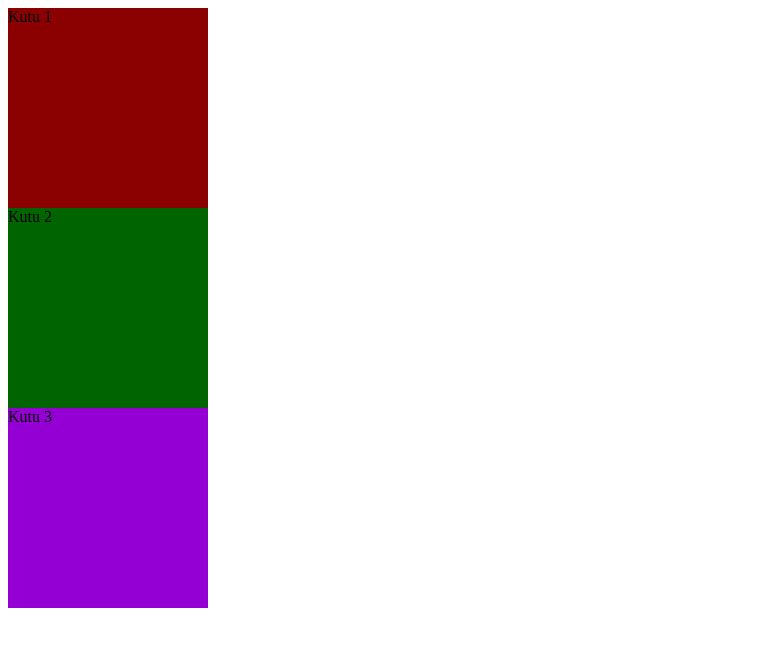
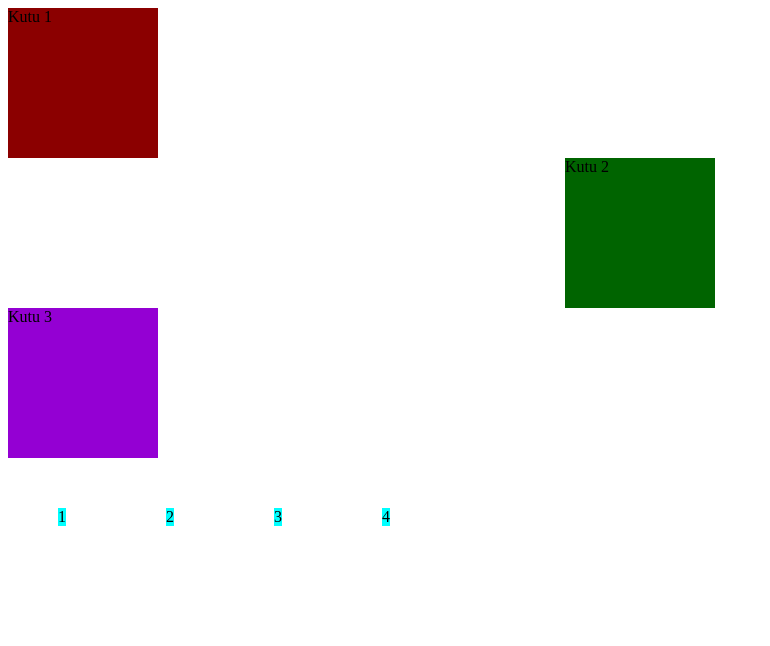
Before and after one commit to KeremGURBUZZ/HTML5_kodlar-m, a plain HTML site: page index525.html in a window 1280 px wide. Shown: the whole page, without its empty margins (0-770 px from the left). Drawn offline with Linux system fonts and the light colour scheme.

Commit message:
Update index525.html

```diff
--- a/index525.html
+++ b/index525.html
@@ -6,9 +6,10 @@
     <meta name="viewport" content="width=device-width, initial-scale=1.0">
     <title>Margin</title>
     <style>
+
         .kutu {
-            width: 200px;
-            height: 200px;
+            width: 150px;
+            height: 150px;
         }
 
         #kutu1 {
@@ -17,10 +18,17 @@
 
         #kutu2 {
             background-color: darkgreen;
+            margin: auto;
         }
 
         #kutu3 {
             background-color: darkviolet;
+        }
+
+        span {
+            margin: 50px;
+            background-color: aqua;
+            display: inline-block;
         }
     </style>
 </head>
@@ -31,6 +39,8 @@
     <div class="kutu" id="kutu2">Kutu 2</div>
     <div class="kutu" id="kutu3">Kutu 3</div>
 
+    <span>1</span><span>2</span><span>3</span><span>4</span>
+
 </body>
 
 </html>
```
